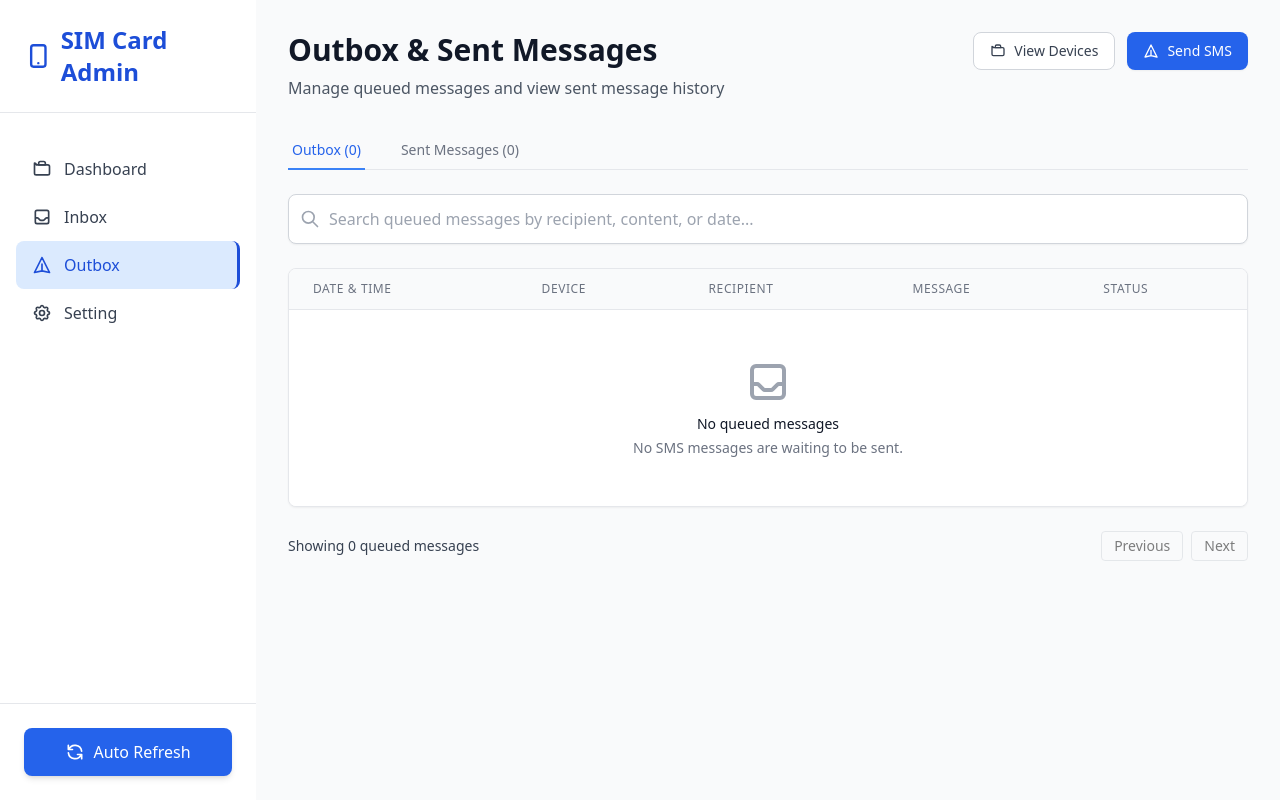
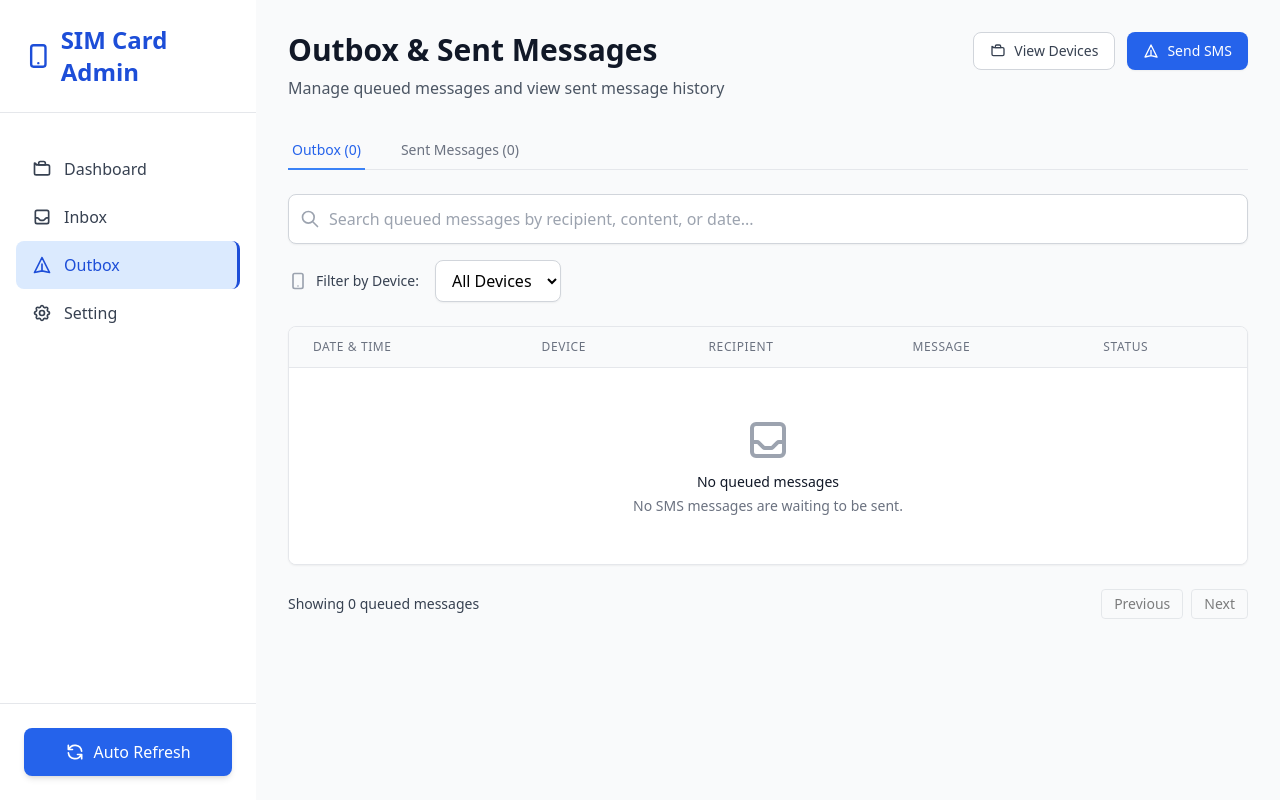
Before and after one commit to rexname/dsimcard, a Flask app: page /outbox in a window 1280 px wide. Run offline with Flask 3, Linux system fonts and the light colour scheme; some libraries are stand-ins or nearby versions.

Commit message:
Enhance inbox and outbox pages with device filtering and improved search functionality

```diff
--- a/app/dashboard.py
+++ b/app/dashboard.py
@@ -152,7 +152,12 @@ def api_messages(phone_id):
 def inbox():
     from .models import Inbox
     inbox = Inbox.query.order_by(Inbox.ReceivingDateTime.desc()).limit(100).all()
-    return render_template('dashboard/inbox.html', inbox=inbox)
+    phones = Phones.query.all()
+    # Natural sort by ID (e.g. mp16p-1, mp16p-2, ..., mp16p-10)
+    def natural_key(s):
+        return [int(text) if text.isdigit() else text.lower() for text in re.split('([0-9]+)', s.ID)]
+    phones = sorted(phones, key=natural_key)
+    return render_template('dashboard/inbox.html', inbox=inbox, phones=phones)
 
 # Route Outbox
 @dashboard_bp.route('/outbox')
--- a/app/templates/dashboard/outbox.html
+++ b/app/templates/dashboard/outbox.html
@@ -42,7 +42,8 @@
 
     <!-- Outbox Section -->
     <div id="outbox-section" class="tab-content">
-        <div class="mb-6">
+        <div class="mb-6 space-y-4">
+            <!-- Search Bar -->
             <div class="relative">
                 <div class="absolute inset-y-0 left-0 pl-3 flex items-center pointer-events-none">
                     <svg class="h-5 w-5 text-gray-400" fill="none" stroke="currentColor" viewBox="0 0 24 24">
@@ -51,6 +52,22 @@
                 </div>
                 <input type="text" id="search-outbox" placeholder="Search queued messages by recipient, content, or date..."
                        class="block w-full pl-10 pr-3 py-3 border border-gray-300 rounded-lg focus:ring-blue-500 focus:border-blue-500 bg-white shadow-sm">
+            </div>
+
+            <!-- Device Filter -->
+            <div class="flex items-center space-x-4">
+                <div class="flex items-center">
+                    <svg class="h-5 w-5 text-gray-400 mr-2" fill="none" stroke="currentColor" viewBox="0 0 24 24">
+                        <path stroke-linecap="round" stroke-linejoin="round" stroke-width="2" d="M12 18h.01M8 21h8a2 2 0 002-2V5a2 2 0 00-2-2H8a2 2 0 00-2 2v14a2 2 0 002 2z"></path>
+                    </svg>
+                    <label for="device-filter-outbox" class="text-sm font-medium text-gray-700">Filter by Device:</label>
+                </div>
+                <select id="device-filter-outbox" class="px-3 py-2 border border-gray-300 rounded-lg focus:ring-blue-500 focus:border-blue-500 bg-white shadow-sm">
+                    <option value="">All Devices</option>
+                    {% for phone in phones %}
+                    <option value="{{ phone.ID }}">{{ phone.ID }}</option>
+                    {% endfor %}
+                </select>
             </div>
         </div>
 
@@ -111,7 +128,8 @@
 
     <!-- Sent Messages Section -->
     <div id="sent-section" class="tab-content hidden">
-        <div class="mb-6">
+        <div class="mb-6 space-y-4">
+            <!-- Search Bar -->
             <div class="relative">
                 <div class="absolute inset-y-0 left-0 pl-3 flex items-center pointer-events-none">
                     <svg class="h-5 w-5 text-gray-400" fill="none" stroke="currentColor" viewBox="0 0 24 24">
@@ -120,6 +138,22 @@
                 </div>
                 <input type="text" id="search-sent" placeholder="Search sent messages by recipient, content, or date..."
                        class="block w-full pl-10 pr-3 py-3 border border-gray-300 rounded-lg focus:ring-blue-500 focus:border-blue-500 bg-white shadow-sm">
+            </div>
+
+            <!-- Device Filter -->
+            <div class="flex items-center space-x-4">
+                <div class="flex items-center">
+                    <svg class="h-5 w-5 text-gray-400 mr-2" fill="none" stroke="currentColor" viewBox="0 0 24 24">
+                        <path stroke-linecap="round" stroke-linejoin="round" stroke-width="2" d="M12 18h.01M8 21h8a2 2 0 002-2V5a2 2 0 00-2-2H8a2 2 0 00-2 2v14a2 2 0 002 2z"></path>
+                    </svg>
+                    <label for="device-filter-sent" class="text-sm font-medium text-gray-700">Filter by Device:</label>
+                </div>
+                <select id="device-filter-sent" class="px-3 py-2 border border-gray-300 rounded-lg focus:ring-blue-500 focus:border-blue-500 bg-white shadow-sm">
+                    <option value="">All Devices</option>
+                    {% for phone in phones %}
+                    <option value="{{ phone.ID }}">{{ phone.ID }}</option>
+                    {% endfor %}
+                </select>
             </div>
         </div>
 
@@ -305,6 +339,9 @@ document.addEventListener('DOMContentLoaded', function() {
     const currentTabInfo = document.getElementById('current-tab-info');
     const showingCount = document.getElementById('showing-count');
 
+    // Debounce timeout for search
+    let searchTimeout;
+
     // Tab switching
     tabButtons.forEach(button => {
         button.addEventListener('click', function() {
@@ -334,13 +371,15 @@ document.addEventListener('DOMContentLoaded', function() {
         });
     });
 
-    // Search for outbox
+    // Search and filter for outbox
     const searchOutbox = document.getElementById('search-outbox');
+    const deviceFilterOutbox = document.getElementById('device-filter-outbox');
     const outboxList = document.getElementById('outbox-list');
     const originalOutboxRows = Array.from(outboxList.querySelectorAll('tr'));
 
-    searchOutbox.addEventListener('input', function(e) {
-        const searchTerm = e.target.value.toLowerCase().trim();
+    function performOutboxSearch() {
+        const searchTerm = searchOutbox.value.toLowerCase().trim();
+        const selectedDevice = deviceFilterOutbox.value;
         let visibleCount = 0;
 
         originalOutboxRows.forEach((row, index) => {
@@ -349,7 +388,13 @@ document.addEventListener('DOMContentLoaded', function() {
             }
 
             const textContent = row.textContent.toLowerCase();
-            const isVisible = textContent.includes(searchTerm);
+            const deviceCell = row.cells[1]; // Device column is index 1
+            const deviceId = deviceCell ? deviceCell.textContent.trim() : '';
+
+            const matchesSearch = textContent.includes(searchTerm);
+            const matchesDevice = !selectedDevice || deviceId === selectedDevice;
+
+            const isVisible = matchesSearch && matchesDevice;
             row.style.display = isVisible ? '' : 'none';
 
             if (isVisible) visibleCount++;
@@ -359,15 +404,24 @@ document.addEventListener('DOMContentLoaded', function() {
         if (document.getElementById('tab-outbox').classList.contains('active')) {
             showingCount.textContent = visibleCount;
         }
+    }
+
+    searchOutbox.addEventListener('input', function(e) {
+        clearTimeout(searchTimeout);
+        searchTimeout = setTimeout(performOutboxSearch, 300);
     });
 
-    // Search for sent messages
+    deviceFilterOutbox.addEventListener('change', performOutboxSearch);
+
+    // Search and filter for sent messages
     const searchSent = document.getElementById('search-sent');
+    const deviceFilterSent = document.getElementById('device-filter-sent');
     const sentList = document.getElementById('sent-list');
     const originalSentRows = Array.from(sentList.querySelectorAll('tr'));
 
-    searchSent.addEventListener('input', function(e) {
-        const searchTerm = e.target.value.toLowerCase().trim();
+    function performSentSearch() {
+        const searchTerm = searchSent.value.toLowerCase().trim();
+        const selectedDevice = deviceFilterSent.value;
         let visibleCount = 0;
 
         originalSentRows.forEach((row, index) => {
@@ -376,7 +430,13 @@ document.addEventListener('DOMContentLoaded', function() {
             }
 
             const textContent = row.textContent.toLowerCase();
-            const isVisible = textContent.includes(searchTerm);
+            const deviceCell = row.cells[1]; // Device column is index 1
+            const deviceId = deviceCell ? deviceCell.textContent.trim() : '';
+
+            const matchesSearch = textContent.includes(searchTerm);
+            const matchesDevice = !selectedDevice || deviceId === selectedDevice;
+
+            const isVisible = matchesSearch && matchesDevice;
             row.style.display = isVisible ? '' : 'none';
 
             if (isVisible) visibleCount++;
@@ -386,7 +446,14 @@ document.addEventListener('DOMContentLoaded', function() {
         if (document.getElementById('tab-sent').classList.contains('active')) {
             showingCount.textContent = visibleCount;
         }
+    }
+
+    searchSent.addEventListener('input', function(e) {
+        clearTimeout(searchTimeout);
+        searchTimeout = setTimeout(performSentSearch, 300);
     });
+
+    deviceFilterSent.addEventListener('change', performSentSearch);
 
     // Auto refresh functionality
     document.addEventListener('autoRefreshToggle', function(e) {
```
Also changed, not shown: app/templates/dashboard/inbox.html (+42 -8 lines).
